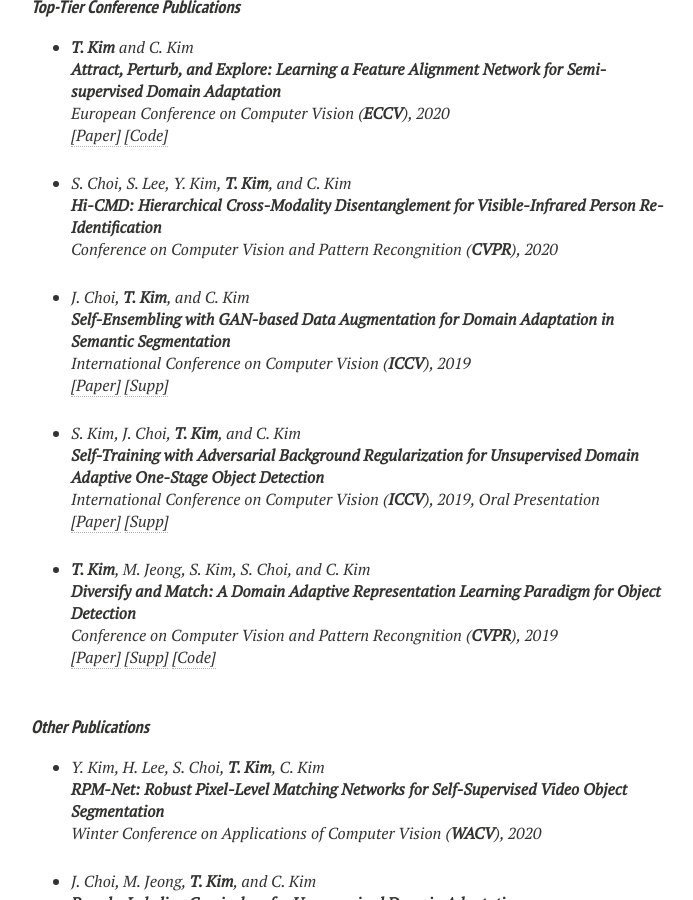
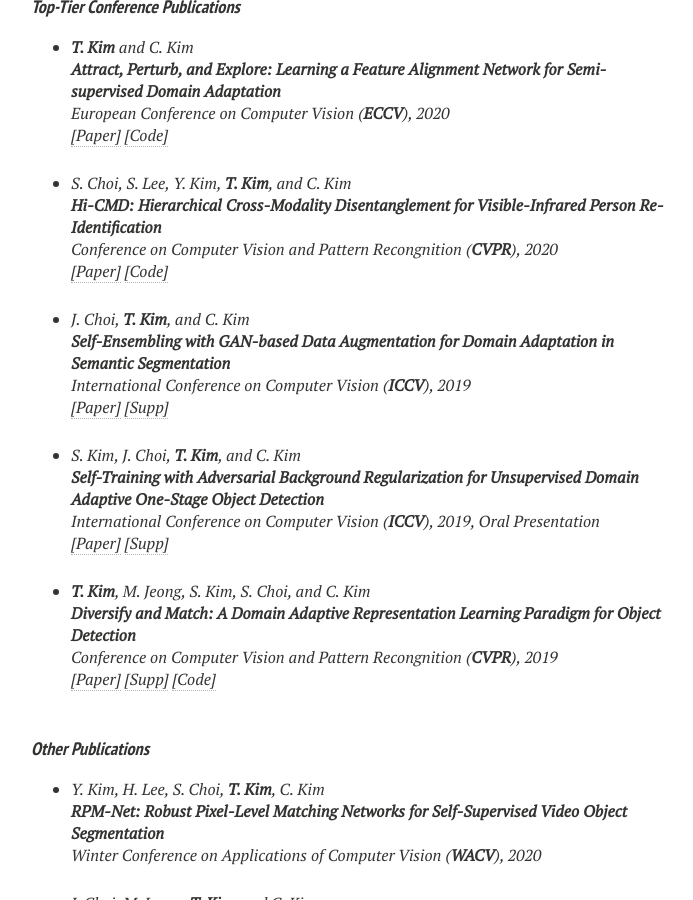
Before and after one commit to TKKim93/TKKim93.github.io, a Jekyll site: the page built from publications.md, in a window 1280 px wide and 900 px high, scrolled down 615 px. Shown: the whole window, without its empty margins (289-982 px from the left). Built offline with Jekyll 4.4.1, drawn with Linux system fonts in a browser that asks for light colours; nearby versions of some CDN libraries.

Commit message:
Update publications.html

```diff
--- a/_layouts/publications.html
+++ b/_layouts/publications.html
@@ -151,6 +151,8 @@ S. Choi, S. Lee, Y. Kim, <b>T. Kim</b>, and C. Kim
 <br><b>Hi-CMD: Hierarchical Cross-Modality Disentanglement for Visible-Infrared Person Re-Identification</b><br>
 <i>Conference on Computer Vision and Pattern Recongnition (<b>CVPR</b>)</i>, 2020
 <br />
+<a href="https://openaccess.thecvf.com/content_CVPR_2020/papers/Choi_Hi-CMD_Hierarchical_Cross-Modality_Disentanglement_for_Visible-Infrared_Person_Re-Identification_CVPR_2020_paper.pdf" target="_blank">[Paper]</a>
+<a href="https://github.com/bismex/HiCMD" target="_blank">[Code]</a>
 </p>
 </li>
 
```
